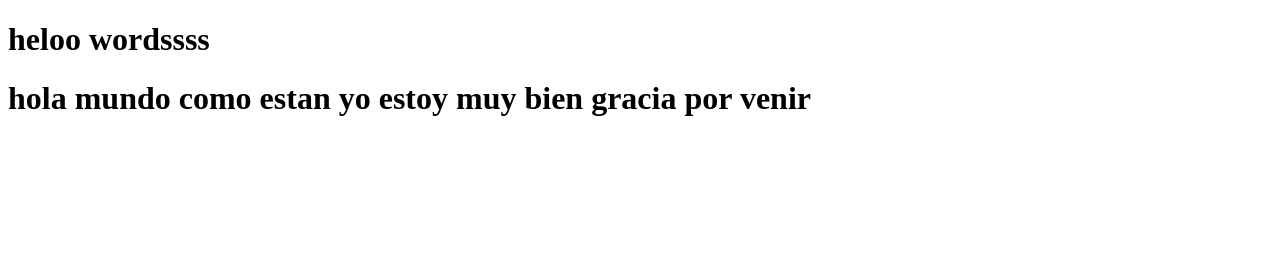
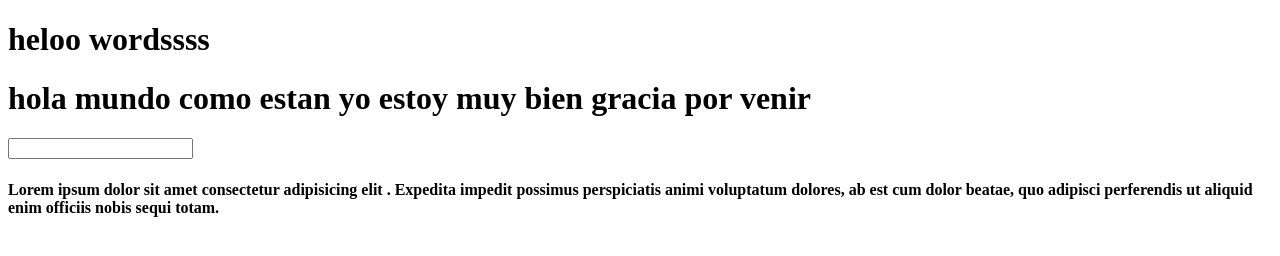
Before and after one commit to max-poblete/prueba_1, a plain HTML site: page index.html in a window 1280 px wide. Drawn offline with Linux system fonts and the light colour scheme.

Commit message:
ultimocommit

```diff
--- a/index.html
+++ b/index.html
@@ -10,6 +10,13 @@
     <h1>
         hola mundo como estan yo estoy muy bien gracia por venir
     </h1>
+    <form>
+        <input type="text" class="id">
+        <h4 class="hola soy un h4">Lorem ipsum dolor sit amet consectetur adipisicing elit
+            . Expedita impedit possimus perspiciatis animi voluptatum dolores, ab est
+            cum dolor beatae, quo adipisci perferendis ut aliquid enim officiis nobis sequi totam.
+        </h4>
+    </form>
     <div class="">
       <h4 class="hola"></h4>
     </div>
```
